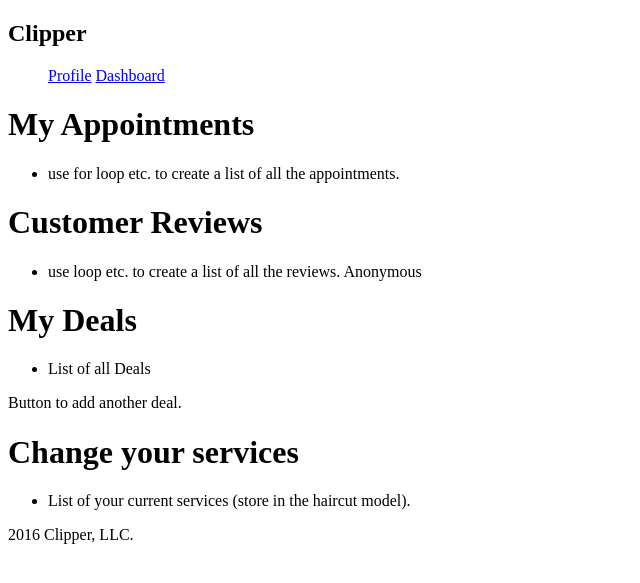
After one commit to eric85254/Clippr, a Django app: page /stylist/dashboard/ in a window 1280 px wide. The commit adds this page. Shown: the top 583 px of the page, without its empty margins (0-640 px from the left). Run offline with Django 3.2, Linux system fonts and the light colour scheme; the visitor is signed in with stand-in values (Sample User, id 1).

Commit message:
clean up + some progress on dashboard

```diff
--- a/stylist/models.py
+++ b/stylist/models.py
@@ -18,6 +18,8 @@ class Deals(models.Model):
 	price_modifier = models.DecimalField
 
 
+# Add another field to Haircut model that stores Customer?
+# Then you can look at customer haircut history and add the haircut you've done to the history
 class Haircut(models.Model):
 	haircut_stylist = models.ForeignKey(Stylist, on_delete=models.CASCADE)
 	haircut_picture = models.FileField(upload_to='documents/%Y/%m/%d', null=True, blank=True)
--- a/stylist/urls.py
+++ b/stylist/urls.py
@@ -3,5 +3,6 @@ from django.conf.urls import url
 from stylist import views
 
 urlpatterns = [
-    url(r'profile/$', views.profile, name="profile")
+    url(r'profile/$', views.profile, name="profile"),
+    url(r'dashboard/$', views.dashboard, name="dashboard")
 ]
--- a/stylist/views.py
+++ b/stylist/views.py
@@ -3,3 +3,6 @@ from django.shortcuts import render
 def profile(request):
 	full_name = request.user.get_full_name()
 	return render(request, 'stylist/profile.html', {'full_name': full_name})
+
+def dashboard(request):
+	return render(request, 'stylist/dashboard.html', {'full_name': request.user.get_full_name()})
--- /dev/null
+++ b/templates/stylist/dashboard.html
@@ -0,0 +1,40 @@
+{% extends 'stylist/base.html' %}
+
+{% block main_content %}
+    <div id="appointments">
+        <h1>My Appointments</h1>
+        <ul>
+            <li>
+                use for loop etc. to create a list of all the appointments.
+            </li>
+        </ul>
+    </div>
+
+    <div id="reviews">
+        <h1>Customer Reviews</h1>
+        <ul>
+            <li>
+                use loop etc. to create a list of all the reviews. Anonymous
+            </li>
+        </ul>
+    </div>
+
+    <div id="deal">
+        <h1>My Deals</h1>
+        <ul>
+            <li>
+                List of all Deals
+            </li>
+        </ul>
+        Button to add another deal.
+    </div>
+
+    <div id="services">
+        <h1>Change your services</h1>
+        <ul>
+            <li>
+                List of your current services (store in the haircut model).
+            </li>
+        </ul>
+    </div>
+{% endblock %}
--- a/templates/stylist/headerBase.html
+++ b/templates/stylist/headerBase.html
@@ -1,12 +1,17 @@
-<div class="container">
-    <div class="header" id="header">
-        <ul class="nav-bar">
-            <li>
-                Profile
-            </li>
-            <li>
-                Dashboard
-            </li>
-        </ul>
-    </div>
-</div>
+<h2>Clipper</h2>
+
+<ul id="horizontal-list">
+    <li>
+        <a href="{% url 'stylist:profile' %}">Profile</a>
+    </li>
+    <li>
+        <a href="{% url 'stylist:dashboard' %}">Dashboard</a>
+    </li>
+</ul>
+
+<style>
+    ul#horizontal-list li{
+        display:inline;
+        margin: 0 0 3px 0;
+    }
+</style>
```
Also changed, not shown: core/views.py (+5 -4 lines).
